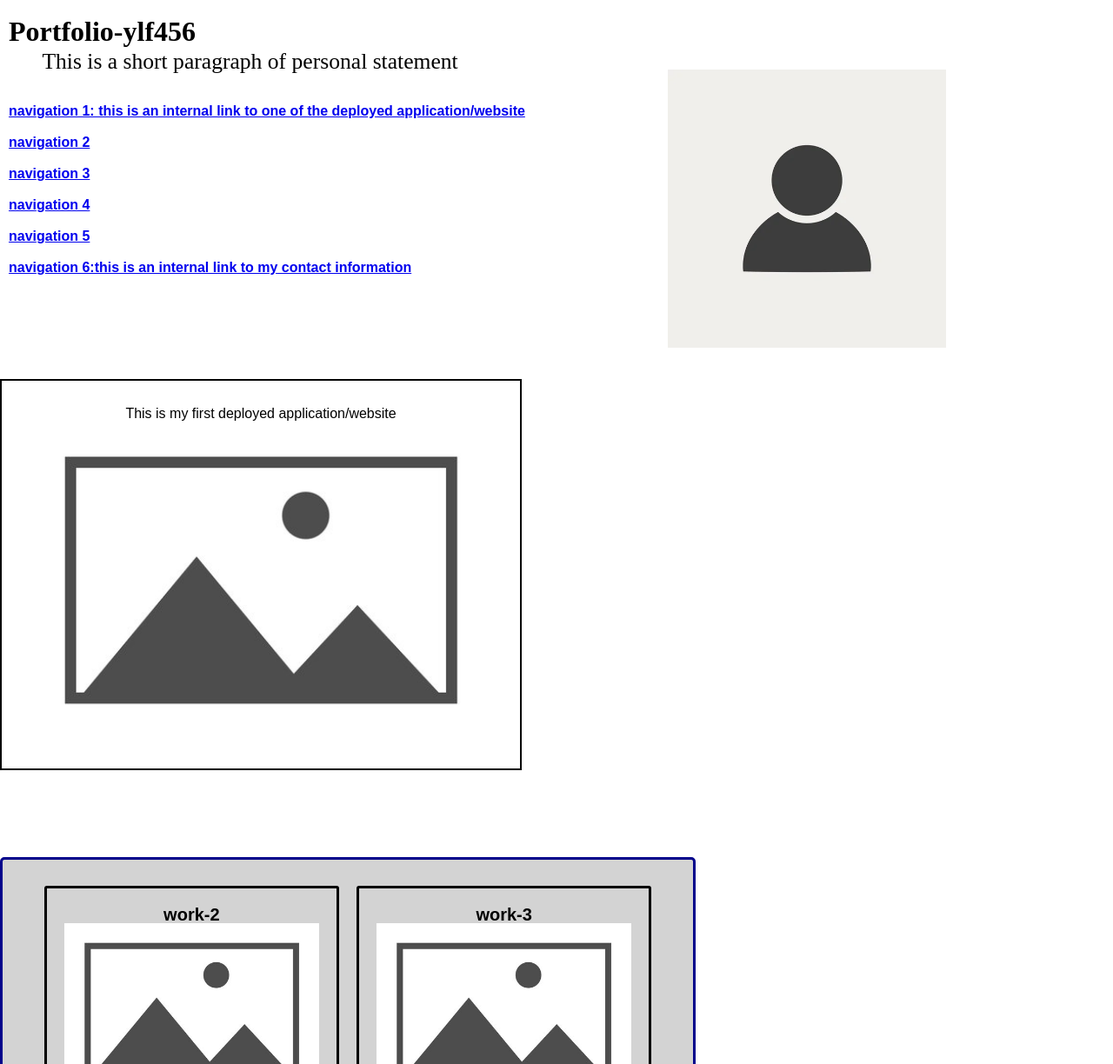
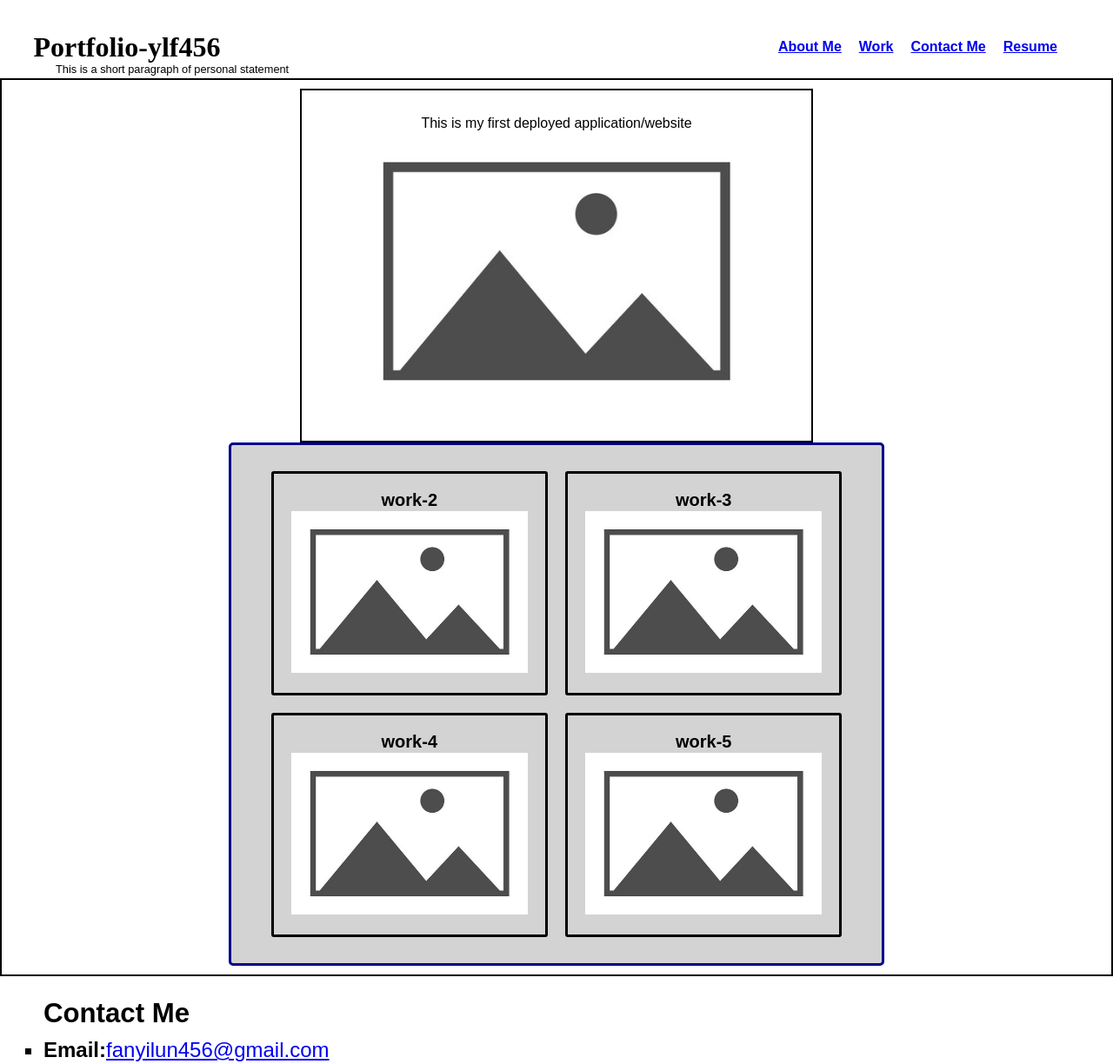
Before and after one commit to ylf456/portfolio-ylf456, a plain HTML site: page index.html in a window 1280 px wide. Shown: the top 1224 px of the page at 87% size. Drawn offline with Linux system fonts and the light colour scheme.

Commit message:
changed overall layout of HTML and corresponding CSS to them

```diff
--- a/assets/css/style.css
+++ b/assets/css/style.css
@@ -1,10 +1,7 @@
-.header {
+.header h1 {
     font-size: 200%;
     font-family: 'Times New Roman', Times, serif;
     text-align: left;
-    margin-left:10px;
-    margin-top:20px;
-    width: 60%;
 }
 
 .header p{
@@ -14,21 +11,34 @@
     text-indent: 5%;
 }
 
+.header-container{
+    display:flex;
+    align-items: center;
+    justify-content: space-between;
+    margin-top: 3%;
+    max-width: 100%;
+    max-height: 10%;
+    flex-wrap: nowrap;
+}
+
+.header .header-container h1{
+    margin-right: 10%;
+    margin-left: 3%;
+}
+
 .navigation {
     display:flex;
     flex-wrap: nowrap;
     background-color: none;
-    margin:30px 0 0 10px;
-    align-items: flex-start;
-    flex-direction: column;
-    max-width: 50%;
-    max-height: 40%;
-}
+    gap: 20px;
+    margin-right: 5%;
+ }
 
-.navigation h2 {
-    margin-bottom: 20px;
-}
+/*
+ .navigation h2 a {}
+*/
 
+/*
 aside img {
     position: absolute;
     top:10%;
@@ -36,17 +46,30 @@ aside img {
     max-width:40%;
     max-height:40%;
 }
+*/
+
+.flexbox-container-all {
+    border-style: solid;
+    border-width:2px;
+    width: 100%;
+    height: 80%;
+    padding: 10px;
+    display:flex;
+    flex-wrap:nowrap;
+    align-items: center;
+    justify-content: center;
+    flex-direction: column;
+}
 
 #first-deployed-application {
-    margin:100px 0 100px 0;
-    max-height: 600px;
-    width: 600px;
+    max-height: 60%;
+    max-width: 100%;
     padding: 30px;
     border-style: solid;
     border-width: 2px;
     display:flex;
-    flex-wrap: nowrap;
     flex-direction: column;
+    text-align: center;
 }
 
 #first-deployed-application p {
@@ -54,8 +77,9 @@ aside img {
 }
 
 #first-deployed-application a img {
-    width:100%;
-    max-height: 100%;
+    width:90%;
+    max-height: 90%;
+
 }
 
 body main .flexbox-other-works {
@@ -64,8 +88,8 @@ body main .flexbox-other-works {
     border-style: solid;
     border-radius: 5px;
     border-color: darkblue;
-    width: 800px;
-    height: 800px;
+    width: 60%;
+    height: 45%;
     display:flex;
     flex-wrap: wrap;
     justify-content: center;
@@ -88,11 +112,15 @@ body main .flexbox-other-works div {
 }
 
 body main .flexbox-other-works div img {
+    margin-top: 3px;
     max-width:100%;
     max-height:100%;
 }
 
 footer {
+    display: flex;
+    max-width: 100%;
+    max-height: 10%;
     background-color:none;
 }
 
@@ -101,7 +129,7 @@ h3 {
 }
 
 footer div {
-    margin: 100px 0 100px 50px;
+    margin: 100px 0 50px 50px;
     line-height:1.5;
     font-size: 150%;
     margin-top: 20px;
@@ -156,11 +184,12 @@ footer div ul li {
         }
         body main .flexbox-other-works {
             max-width:80%;
-            max-height:30%;
+            max-height:45%;
             align-items: center;
         }
         body main .flexbox-other-works div {
-            max-height:35%;
+            max-height:50%;
+            margin: 1%;
         }
 }
 
--- a/index.html
+++ b/index.html
@@ -11,36 +11,43 @@
 
 <body>
     <header class="header">
-        <h1>Portfolio-ylf456</h1>
+        <div class="header-container">
+            <h1>Portfolio-ylf456</h1>
+            <Nav class="navigation">
+                <h2><a href="#first-deployed-application">About Me</a></h2>
+                <h2><a href="#first-deployed-application">Work</a></h2>
+                <h2><a href="#contact-me">Contact Me</a></h2>
+                <h2><a href="#">Resume</a></h2>
+            </Nav>
+        </div>
+
         <p class="personal-statement">This is a short paragraph of personal statement</p>
+
     </header>
-    <Nav class="navigation">
-        <h2><a href="#first-deployed-application">navigation 1: this is an internal link to one of the deployed
-                application/website</a></h2>
-        <h2><a href="#navigation-2">navigation 2</a></h2>
-        <h2><a href="#navigation-3">navigation 3</a></h2>
-        <h2><a href="#navigation-4">navigation 4</a></h2>
-        <h2><a href="#navigation-5">navigation 5</a></h2>
-        <h2><a href="#contact-information">navigation 6:this is an internal link to my contact information</a></h2>
 
-    </Nav>
 
+<!--
     <aside>
         <img src="./assets/Images/placeholder-photo.webp" alt="This is a photo of Yilun Fan">
     </aside>
+-->
+    <main>
 
-    <main>
-        <section id="first-deployed-application">
+        <div class="flexbox-container-all">
+
+        <div id="first-deployed-application">
             <p>This is my first deployed application/website</p>
             <a href="https://ylf456.github.io/week-1-challenge-ylf/">
                 <img src="./assets/Images/placeholder-image.jpg"
                     alt="This is the picture of my first deployed application">
             </a>
-        </section>
-        <section class="flexbox-other-works">
+        </div>
+        <div class="flexbox-other-works">
             <div id="navigation-2">
                 <span>work-2</span>
+                <a href="https://ylf456.github.io/week-1-challenge-ylf/">
                 <img src="./assets/Images/placeholder-image.jpg" alt="This is the picture of my work-2">
+                </a>
             </div>
             <div id="navigation-3">
                 <span>work-3</span>
@@ -54,14 +61,16 @@
                 <span>work-5</span>
                 <img src="./assets/Images/placeholder-image.jpg" alt="This is the picture of my work-5">
             </div>
-        </section>
+        </div>
+
+    </section>
     </main>
 
 </body>
 
 <footer>
-    <div id="contact-information">
-        <h3>Contact Information</h3>
+    <div id="contact-me">
+        <h3>Contact Me</h3>
         <ul>
             <li><strong>Email:</strong><a href="mailto:fanyilun456@gmail.com">fanyilun456@gmail.com</a></li>
             <li><strong>Phone:</strong>(xxx)xxx-7793</li>
```
